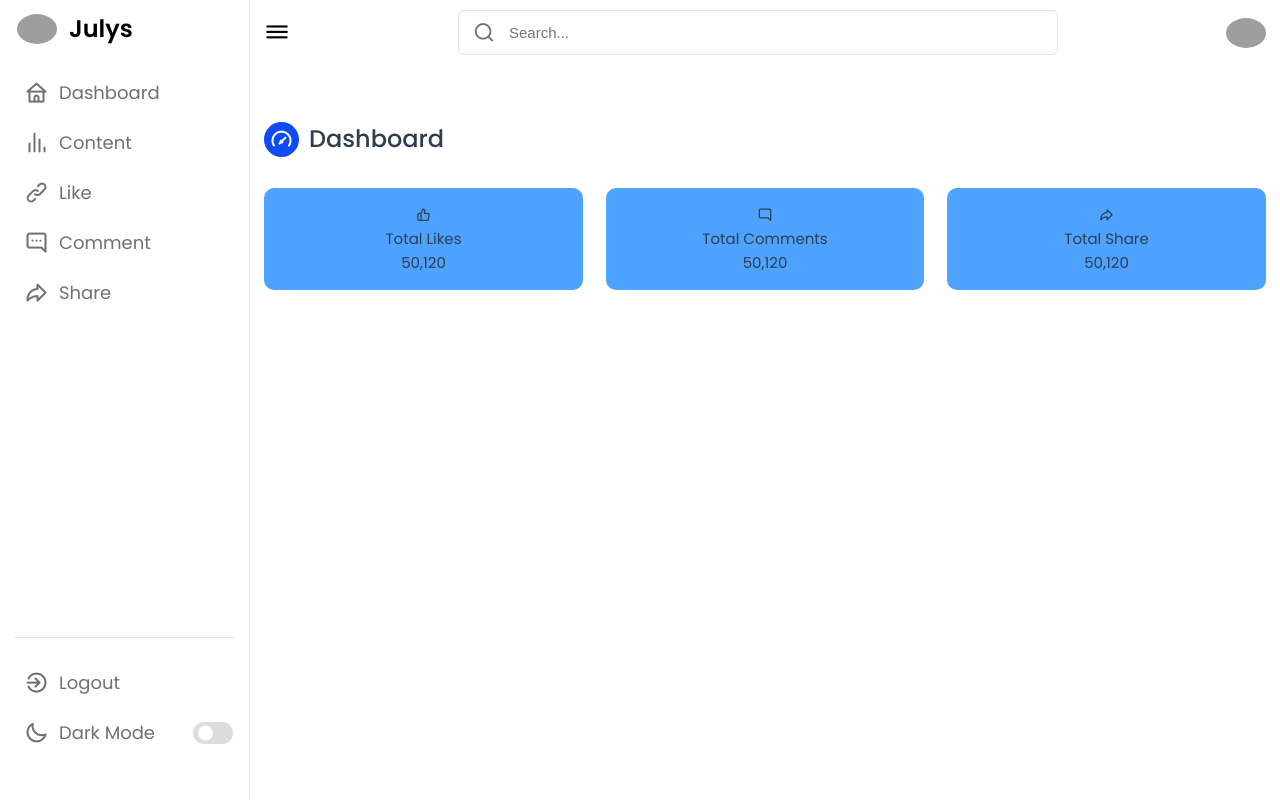
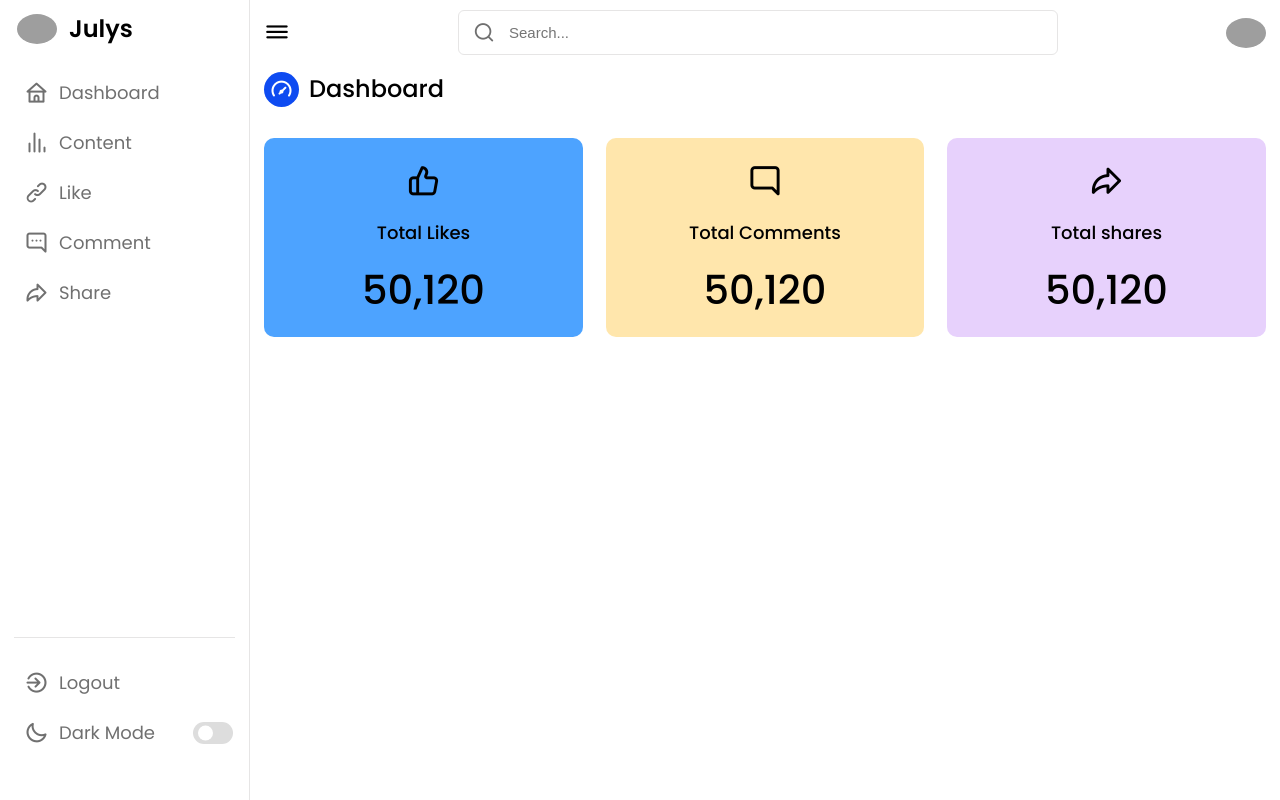
Before and after one commit to julysNICK/dash-store, a Vue app: page / in a window 1280 px wide. Built offline with nearby package versions, Linux system fonts and the light colour scheme; grey boxes are pictures that could not be loaded.

Commit message:
add cards boxes

```diff
--- a/src/App.vue
+++ b/src/App.vue
@@ -1,6 +1,7 @@
 <script setup lang="ts">
 import NavbarDash from './components/NavbarDash.vue';
 import NavbarTop from './components/NavbarTop.vue';
+import Overview from './components/Overview.vue';
 
 
 
@@ -13,44 +14,7 @@ import NavbarTop from './components/NavbarTop.vue';
     <NavbarTop />
 
     <div class="dashboard-content">
-      <div class="overview">
-        <div class="title">
-          <i class="uil uil-tachometer-fast"></i>
-          <span class="text">
-            Dashboard
-          </span>
-        </div>
-        <div class="boxes">
-          <div class="box box1">
-            <i class="uil uil-thumbs-up"></i>
-            <span class="text">
-              Total Likes
-            </span>
-            <span class="number">
-              50,120
-            </span>
-          </div>
-          <div class="box box2">
-            <i class="uil uil-comment-alt"></i>
-            <span class="text">
-              Total Comments
-            </span>
-            <span class="number">
-              50,120
-            </span>
-          </div>
-          <div class="box box3">
-            <i class="uil uil-share"></i>
-            <span class="text">
-              Total Share
-            </span>
-            <span class="number">
-              50,120
-            </span>
-          </div>
-        </div>
-
-      </div>
+      <Overview />
     </div>
   </section>
 </template>
@@ -79,50 +43,4 @@ nav.close~.dashboard {
   left: 73px;
   width: calc(100% - 73px);
 }
-
-.dashboard .dashboard-content {
-  padding-top: 50px;
-}
-
-.dashboard-content .title {
-  display: flex;
-  align-items: center;
-  margin: 60px 0 30px 0;
-}
-
-.dashboard-content .title i {
-  position: relative;
-  height: 35px;
-  width: 35px;
-  background-color: var(--primary-color);
-  border-radius: 50%;
-  color: var(--title-icon-color);
-  display: flex;
-  align-items: center;
-  justify-content: center;
-  font-size: 24px;
-}
-
-.dashboard-content .title .text {
-  font-size: 24px;
-  font-weight: 500;
-  margin-left: 10px;
-  color: var(--title-color);
-}
-
-.dashboard-content .boxes {
-  display: flex;
-  align-items: center;
-  justify-content: space-between;
-}
-
-.dashboard-content .boxes .box {
-  display: flex;
-  flex-direction: column;
-  align-items: center;
-  border-radius: 10px;
-  width: calc(100% / 3 - 15px);
-  padding: 15px 20px;
-  background-color: var(--box1-color);
-}
 </style>
--- /dev/null
+++ b/src/components/CardBox.vue
@@ -0,0 +1,64 @@
+<script setup lang="ts">
+
+defineProps({
+  title: String,
+  icon: String,
+  // number: String,
+  color: String
+})
+
+
+</script>
+
+<template>
+  <div class="box" :class="color">
+    <i class="uil" :class="icon"></i>
+    <span class="text">
+      {{ title }}
+    </span>
+    <span class="number">
+      50,120
+    </span>
+  </div>
+</template>
+
+<style scoped>
+.dashboard-content .boxes .box {
+  display: flex;
+  flex-direction: column;
+  align-items: center;
+  border-radius: 10px;
+  width: calc(100% / 3 - 15px);
+  padding: 15px 20px;
+  background-color: var(--box1-color);
+}
+
+.boxes .box i {
+  font-size: 35px;
+  color: var(--text-color)
+}
+
+.boxes .box .text {
+  white-space: nowrap;
+  font-size: 18px;
+  font-weight: 500;
+  color: var(--text-color);
+  margin-top: 10px;
+}
+
+.boxes .box .number {
+  white-space: nowrap;
+  font-size: 40px;
+  font-weight: 500;
+  color: var(--text-color);
+  margin-top: 10px;
+}
+
+.boxes .box.box2 {
+  background-color: var(--box2-color);
+}
+
+.boxes .box.box3 {
+  background-color: var(--box3-color);
+}
+</style>
--- /dev/null
+++ b/src/components/Overview.vue
@@ -0,0 +1,59 @@
+<script setup lang="ts">
+import CardBox from './CardBox.vue';
+
+</script>
+
+<template>
+  <div class="overview">
+    <div class="title">
+      <i class="uil uil-tachometer-fast"></i>
+      <span class="text">
+        Dashboard
+      </span>
+    </div>
+    <div class="boxes">
+      <CardBox color="box1" title="Total Likes" icon="uil-thumbs-up" />
+      <CardBox color="box2" title="Total Comments" icon="uil-comment-alt" />
+      <CardBox color="box3" title="Total shares" icon="uil-share" />
+    </div>
+
+  </div>
+</template>
+
+<style scoped>
+.dashboard .dashboard-content {
+  padding-top: 50px;
+}
+
+.dashboard-content .title {
+  display: flex;
+  align-items: center;
+  margin: 60px 0 30px 0;
+}
+
+.dashboard-content .title i {
+  position: relative;
+  height: 35px;
+  width: 35px;
+  background-color: var(--primary-color);
+  border-radius: 50%;
+  color: var(--title-icon-color);
+  display: flex;
+  align-items: center;
+  justify-content: center;
+  font-size: 24px;
+}
+
+.dashboard-content .title .text {
+  font-size: 24px;
+  font-weight: 500;
+  margin-left: 10px;
+  color: var(--text-color);
+}
+
+.dashboard-content .boxes {
+  display: flex;
+  align-items: center;
+  justify-content: space-between;
+}
+</style>
```
